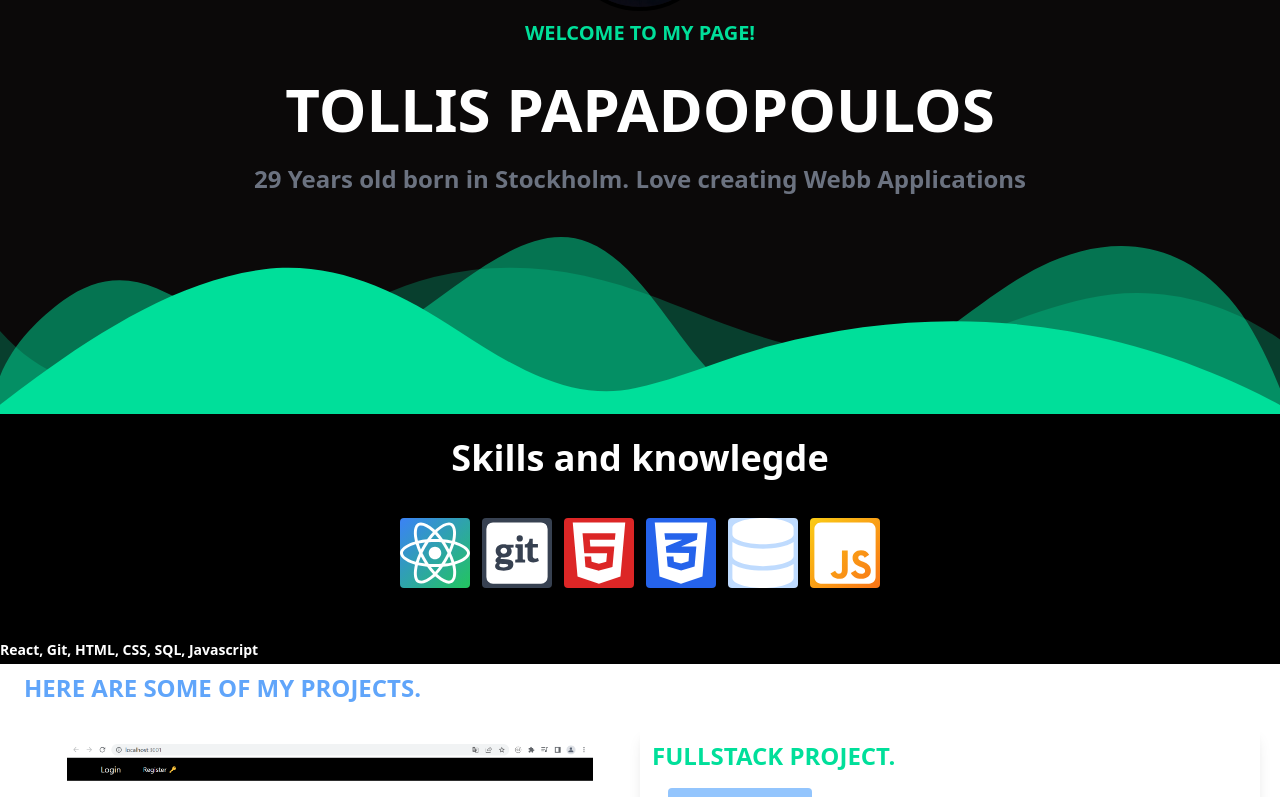
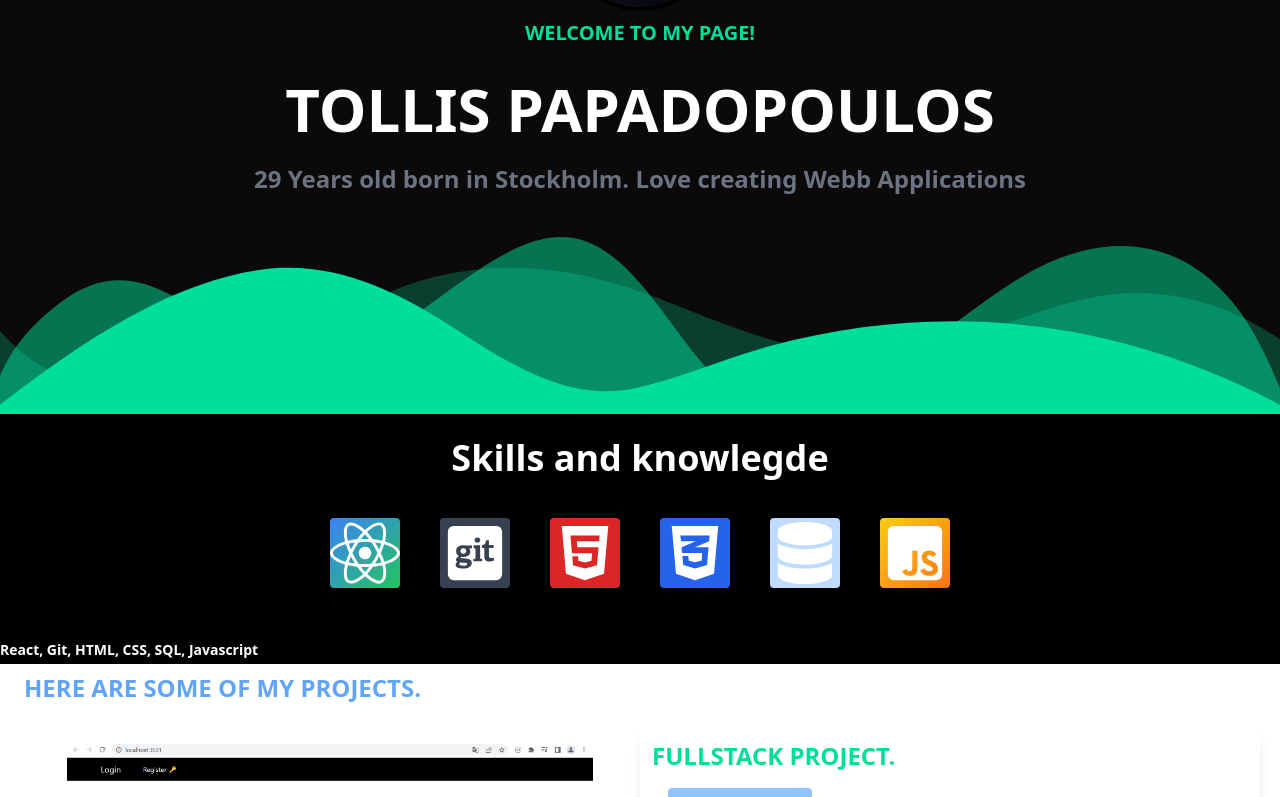
Before and after one commit to tollispa/Portfolio-WebApp, a React (Create React App) app: page / in a window 1280 px wide. Shown: the part 386-1183 px from the top of the page. Built offline with nearby package versions, Linux system fonts and the light colour scheme.

Commit message:
Skills section styling changes

```diff
--- a/src/components/Skills.js
+++ b/src/components/Skills.js
@@ -5,15 +5,15 @@ function Skills() {
     return (
         <div id="skills"className="w-full h-[250px] bg-black text-white">
             <h1 className='pt-6 flex justify-center items-center text-4xl font-bold'>Skills and knowlegde</h1>
-            <div className='flex py-3 gap-3 pt-10 justify-center items-center'>
+            <div className='flex py-3 gap-3 sm:gap-10 pt-10 justify-center items-center'>
 
             <FaReact size={70} className="bg-gradient-to-br from-blue-500 to-green-500 rounded hover:scale-110 transform transition duration-300" />
-<FaGitSquare size={70} className="bg-gray-700 hover:scale-110 transform transition duration-300 rounded" />
-<FaHtml5 size={70} className="bg-red-600 rounded hover:scale-110 transform transition duration-300" />
-<FaCss3Alt size={70} className="bg-blue-600 rounded hover:scale-110 transform transition duration-300" />
-<FaDatabase size={70} className="bg-blue-200 rounded hover:scale-110 transform transition duration-300" />
+<FaGitSquare size={70} className="p-1 bg-gray-700 hover:scale-110 transform transition duration-300 rounded" />
+<FaHtml5 size={70} className="p-1 bg-red-600 rounded hover:scale-110 transform transition duration-300" />
+<FaCss3Alt size={70} className="p-1 bg-blue-600 rounded hover:scale-110 transform transition duration-300" />
+<FaDatabase size={70} className="p-1 bg-blue-200 rounded hover:scale-110 transform transition duration-300" />
 
-<FaJsSquare size={70} className="bg-gradient-to-br rounded from-yellow-400 to-orange-500" />
+<FaJsSquare size={70} className="p-1 bg-gradient-to-br rounded from-yellow-400 to-orange-500" />
 
             </div>
             <p className='font-bold text-sm pt-10'>React, Git, HTML, CSS, SQL, Javascript</p>
```
